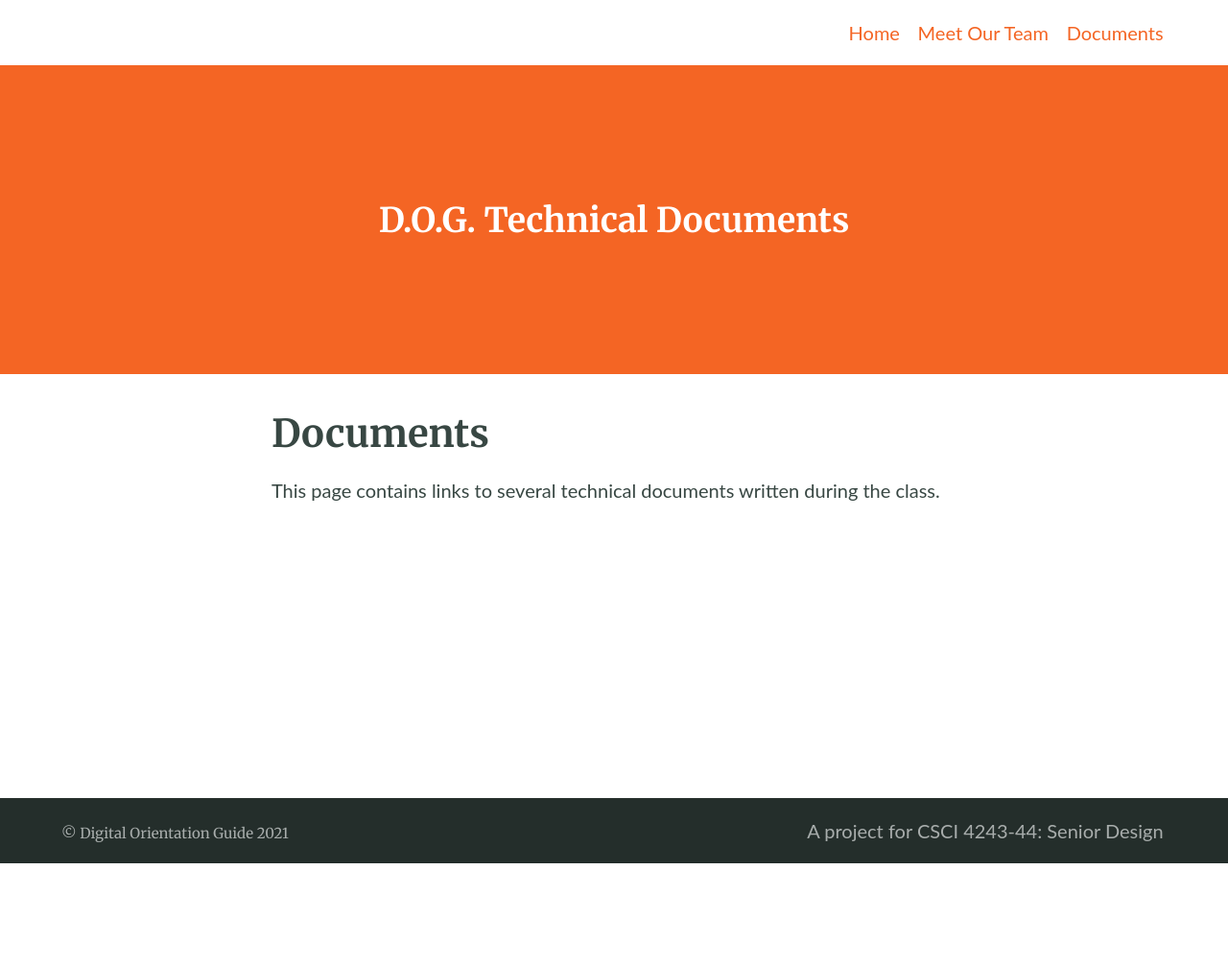
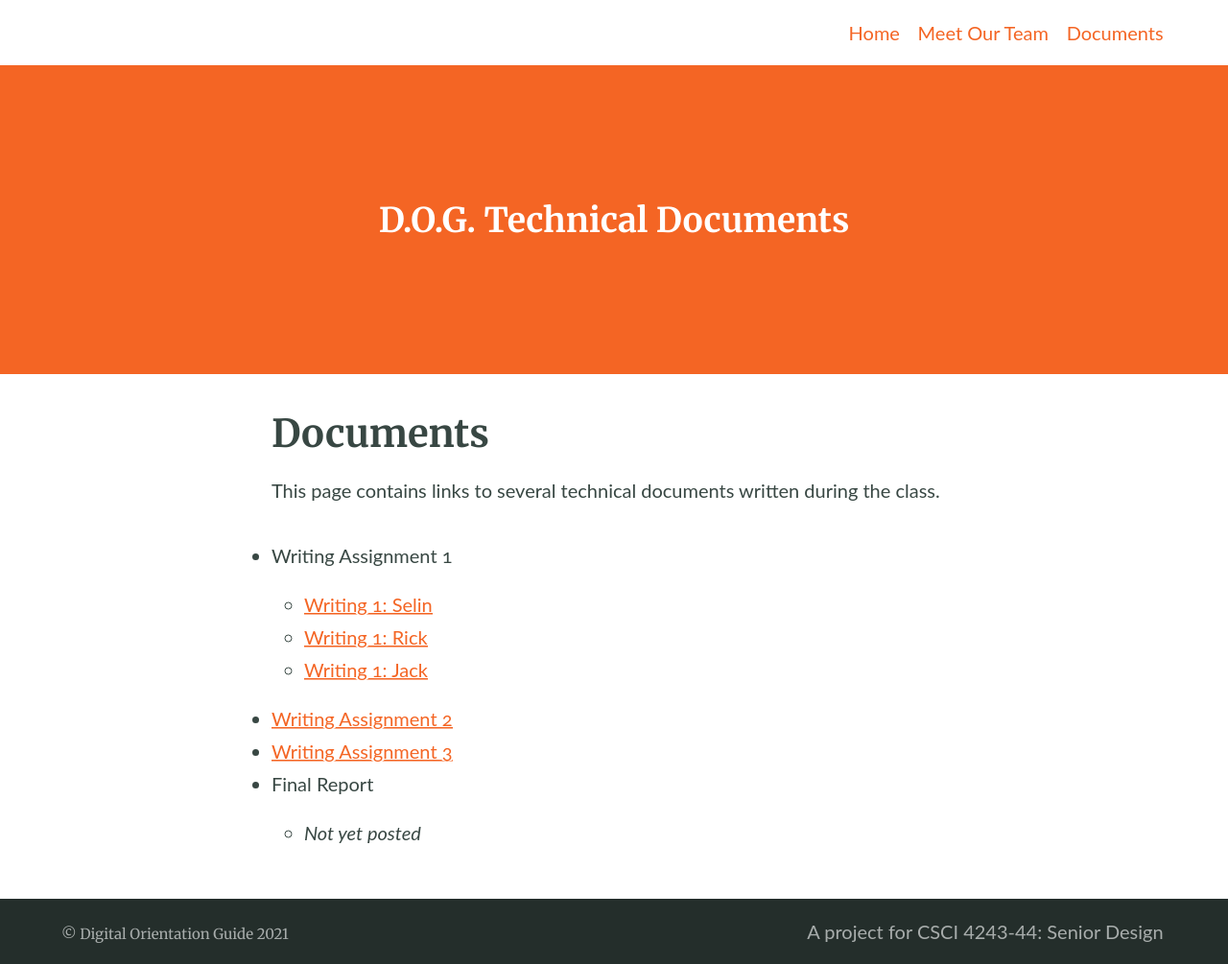
Before and after one commit to searri/project-dog, a Jekyll site: the page built from docs.md, in a window 1280 px wide. Shown: the whole page at 96% size. Built offline with Jekyll 4.4.1, drawn with Linux system fonts in a browser that asks for light colours; before the commit the page ends 900 px from its top, so only the background shows below that.

Commit message:
Link writing assignments

```diff
--- a/docs.md
+++ b/docs.md
@@ -7,3 +7,13 @@ text_color: white
 ---
 
 This page contains links to several technical documents written during the class.
+
+- Writing Assignment 1
+    - [Writing 1: Selin](/project-dog/assets/docs/w1_selin.pdf)
+    - [Writing 1: Rick](/project-dog/assets/docs/w1_rick.pdf)
+    - [Writing 1: Jack](/project-dog/assets/docs/w1_jack.pdf)
+
+- [Writing Assignment 2](/project-dog/assets/docs/w2.pdf)
+- [Writing Assignment 3](/project-dog/assets/docs/w3.pdf)
+- Final Report
+    - *Not yet posted*
```
Also changed, not shown: 5 other files.
